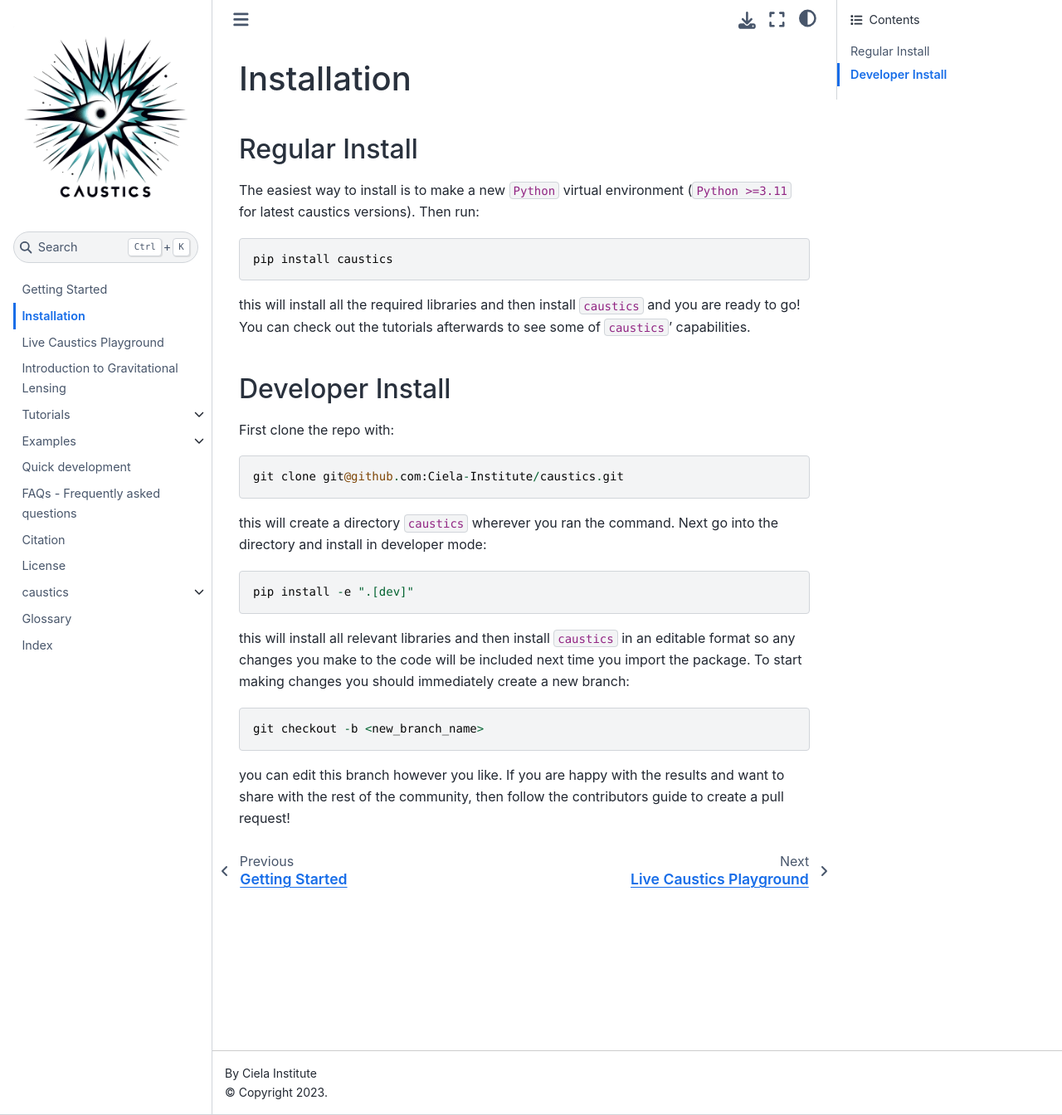
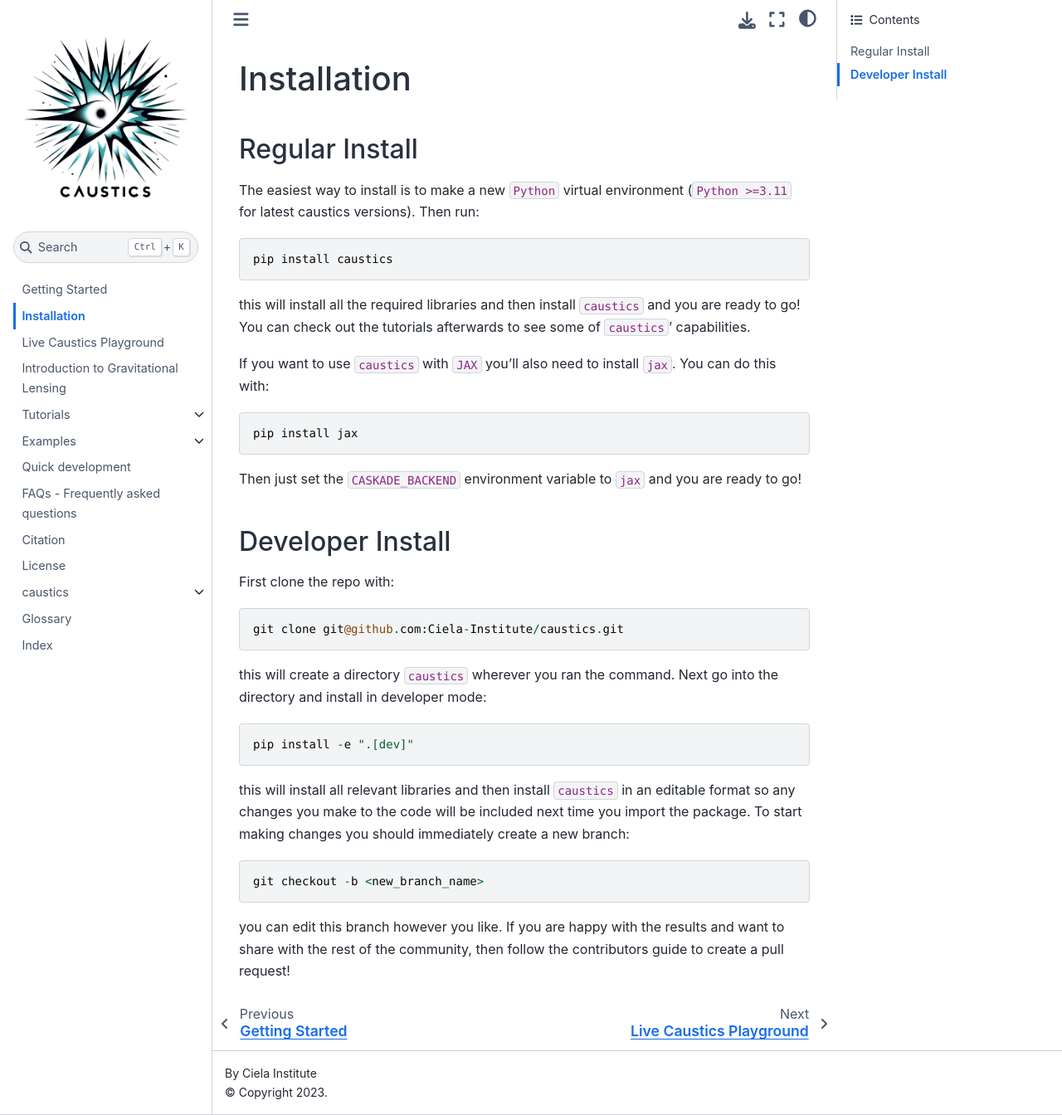
Before and after one commit to Ciela-Institute/caustics, a Jupyter Book: the page built from docs/source/install.rst, in a window 1280 px wide and 1344 px high. Shown: the whole window at 83% size. Built offline with Jupyter Book 1.0.4 settings and Sphinx 7.4.7 and the Sphinx Book theme 1.1.4, drawn with Linux system fonts in a browser that asks for light colours; pages that are not in the unit, such as notebooks, are missing from menus.

```diff
--- a/docs/source/install.rst
+++ b/docs/source/install.rst
@@ -11,6 +11,11 @@ The easiest way to install is to make a new ``Python`` virtual environment (``Py
 
 this will install all the required libraries and then install ``caustics`` and you are ready to go! You can check out the tutorials afterwards to see some of ``caustics``' capabilities.
 
+If you want to use ``caustics`` with ``JAX`` you'll also need to install ``jax``. You can do this with::
+
+    pip install jax
+
+Then just set the ``CASKADE_BACKEND`` environment variable to ``jax`` and you are ready to go!
 
 Developer Install
 -----------------
```
Also changed, not shown: README.md (+12 -0 lines), docs/source/intro.md (+12 -0 lines), media/SDSSJ1430+4105_512x512-1.png (added).
